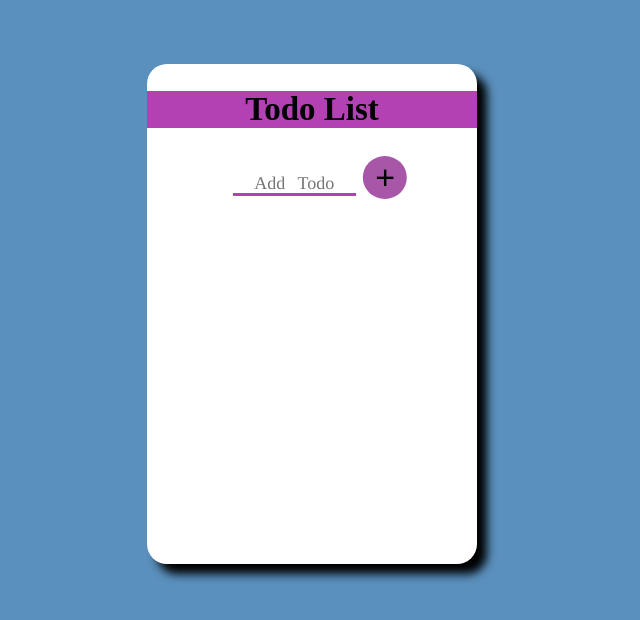
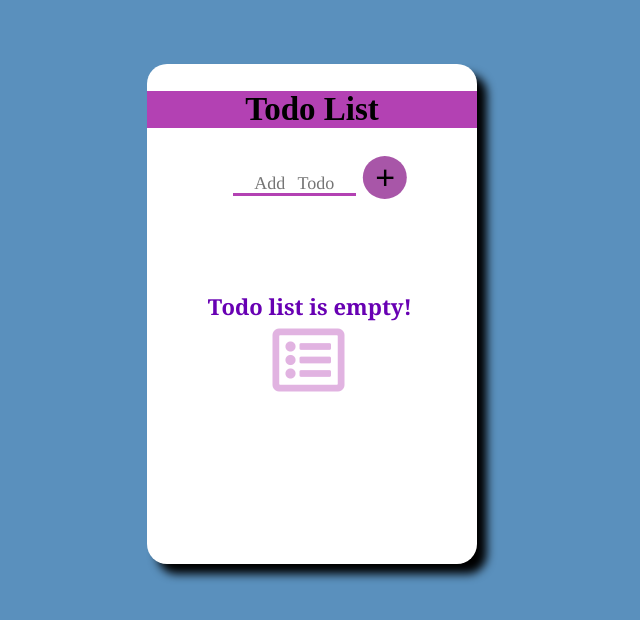
Before and after one commit to Shreyaswrp/TodoApp, a React (Create React App) app: page / in a window 1280 px wide. Shown: the top 620 px of the page, without its empty margins (328-968 px from the left). Built offline with nearby package versions, Linux system fonts and the light colour scheme.

Commit message:
todoapp with redux

```diff
--- a/src/components/Item.js
+++ b/src/components/Item.js
@@ -1,5 +1,5 @@
 import React, {useState} from 'react'
-import {deleteItem, checkItem, editItem, setEdit} from '../redux/action/index'
+import {deleteItem, checkItem, editItem} from '../redux/action/index'
 import {connect} from 'react-redux'
 import {confirmAlert} from 'react-confirm-alert';
 import 'react-confirm-alert/src/react-confirm-alert.css';
@@ -7,7 +7,7 @@ import 'react-confirm-alert/src/react-confirm-alert.css';
 function Item(props) {
 
     const [value,
-        setValue] = useState(props.currentElement.message)
+        setValue] = useState()
 
     const handleTodoDelete = id => {
         props.dispatch(deleteItem(id))
@@ -17,16 +17,12 @@ function Item(props) {
         props.dispatch(checkItem(id))
     }
 
-    const handleTodoEdit = () => {
-        props.dispatch(editItem(props.currentElement.id, value))
-    }
-
-    const handleTodoUpdate = () => {
-        props.dispatch(setEdit(props.currentElement.id))
+    const handleTodoEdit = id => {
+        props.dispatch(editItem(value, id))
     }
 
     return (
-        <div className='item-container'>
+        <div className='todo-item-container'>
             <input
                 type="checkbox"
                 checked={props.currentElement.isChecked}
@@ -35,18 +31,21 @@ function Item(props) {
             <input
                 style={props.currentElement.isChecked
                 ? {
-                    textDecoration: 'line-through'
+                    textDecoration: 'line-through',
+                    color: 'gray'
                 }
                 : null}
                 type='text'
                 className="todo-input-list"
-                value={value}
+                value={props.currentElement.isUpdating
+                ? value
+                : props.currentElement.message}
                 onChange={(event) => setValue(event.target.value)}/>
             <i
                 className="far fa-trash-alt delete-btn"
                 onClick={() => confirmAlert({
                 title: 'Confirm to delete',
-                message: `Are you sure to do this ${value}`,
+                message: `Are you sure?`,
                 buttons: [
                     {
                         label: 'Yes',
@@ -60,10 +59,10 @@ function Item(props) {
                 ]
             })}></i>
             <i
-                className="fas fa-pen edit-btn"
-                onClick={props.currentElement.isUpdating
-                ? handleTodoEdit
-                :handleTodoUpdate}></i>
+                className={props.currentElement.isUpdating
+                ? "fas fa-save edit-btn"
+                : "fas fa-pen edit-save-btn"}
+                onClick={() => handleTodoEdit(props.currentElement.id)}></i>
         </div>
     )
 }
--- a/src/components/Items.js
+++ b/src/components/Items.js
@@ -4,12 +4,17 @@ import {connect} from 'react-redux'
 
 const Items = props => {
     return (
-        <div>
-            {props
-                .todos
-                .map((todo, index) => (
-                    <Item key={index} currentElement={todo}></Item>
-                ))}
+        <div className='items-list'>
+            {props.todos.length === 0
+                ? <div>
+                        <h4 className="empty-todo-list-message">Todo list is empty!</h4>
+                        <i class="far fa-list-alt empty-todo-list-icon"></i>
+                    </div>
+                : props
+                    .todos
+                    .map((todo, index) => (
+                        <Item key={index} currentElement={todo}></Item>
+                    ))}
 
         </div>
     )
--- a/src/components/TodoForm.js
+++ b/src/components/TodoForm.js
@@ -25,7 +25,7 @@ class TodoForm extends Component {
                     <div className='item-list'>
                         <input className="todo-input" type='text' name='input' placeholder="Add Todo"/>
                         <button className='todo-add-button'>+</button>
-                        <span className='emptyValue-error-message'>{this.props.errorMessage}</span>
+                        <span className='empty-value-error-message'>{this.props.errorMessage}</span>
                     </div>
                     <Items/>
                 </form>
--- a/src/redux/action/index.js
+++ b/src/redux/action/index.js
@@ -1,41 +1,19 @@
-export const addItem=message=>
-{
+export const addItem = message => {
     return {
-        type:'ADD_ITEM',
+        type: 'ADD_ITEM',
         message,
-        id:Date.now()
+        id: Date.now()
     }
 }
 
-export const deleteItem=id=>
-{
-    return {
-        type:'DELETE_ITEM',
-        id
-    }
+export const deleteItem = id => {
+    return {type: 'DELETE_ITEM', id}
 }
 
-export const editItem=(value,id)=>
-{
-    return {
-        type:'EDIT_ITEM',
-        value,
-        id,
-    }
+export const editItem = (value, id) => {
+    return {type: 'EDIT_ITEM', value, id}
 }
 
-export const checkItem=id=>
-{
-    return{
-        type:'CHECK_ITEM',
-        id
-    }
+export const checkItem = id => {
+    return {type: 'CHECK_ITEM', id}
 }
-
-export const setEdit=id=>
-{
-    return{
-        type:'SET_EDIT',
-        id
-    }
-}
--- a/src/redux/action/reducer/todoReducer.js
+++ b/src/redux/action/reducer/todoReducer.js
@@ -60,29 +60,13 @@ const todoReducer = (state = initialState, action) => {
                         if (item.id === action.id) {
                             return {
                                 ...item,
-                                message :action.value,
+                                message: action.value,
+                                isUpdating: !item.isUpdating
                             }
                         }
                         return item
                     })
             }
-
-        case 'SET_EDIT':
-            const setTodo = state
-                .todo
-                .map(item => {
-                    if (item.id === action.id) {
-                        return {
-                            ...item,
-                            isUpdating:!item.isUpdating
-                        };
-                    }
-                    return item
-                })
-                return {
-                    ...state,
-                    todo: setTodo
-                }
         default:
             return state
 
--- a/src/style/Todo.css
+++ b/src/style/Todo.css
@@ -34,6 +34,7 @@
     border-bottom: 3px solid rgb(179, 65, 179);
     margin: 0 5% 1% 10%;
 }
+
 .todo-input:focus {
     outline: none;
 }
@@ -71,28 +72,26 @@
 }
 
 .todo-list-checkbox {
-    zoom: 1;
+    zoom: 1.1;
     cursor: pointer;
 }
 
 .todo-input-list {
     margin: 5% 2%;
     border: none;
-    width: 55%;
-    font-size: 17px;
+    width: 65%;
+    font-size: 20px;
     font-family: Times, serif;
-    border-bottom: 1px solid black;
 }
 
 .todo-input-list:focus {
     outline: none;
 }
 
-
 .delete-btn,
 .edit-btn {
     border: none;
-    zoom: 1.2;
+    zoom: 1.1;
     cursor: pointer;
 }
 
@@ -102,6 +101,10 @@
 
 .delete-btn {
     margin-right: 5%;
+    color: blue;
+}
+
+.delete-btn:hover{
     color: red;
 }
 
@@ -109,9 +112,48 @@
     margin-left: 50px;
 }
 
-.emptyValue-error-message {
+.empty-value-error-message{
     color: red;
     font-size: 13px;
     font-family: Verdana, Geneva, Tahoma, sans-serif;
     margin-left: 19px;
 }
+
+.edit-save-btn{
+  color: blue;
+  cursor: pointer;
+  zoom: 1.1;
+}
+
+.empty-todo-list-message {
+    color: rgb(104, 0, 179);
+    width: 79%;
+    margin-top: 35%;
+    margin-right: auto;
+    margin-left: auto;
+    font-size: 22px;
+    font-family: Cambria, Cochin, Georgia, Times, 'Times New Roman', serif;
+}
+
+.empty-todo-list-icon{
+    margin-left: 35%;
+    margin-top: -10%;
+    zoom: 4.5;
+    color: rgba(179, 65, 179, 0.4);;
+}
+
+.todo-item-container{
+    border: 2px solid rgb(160, 112, 160);
+    border-radius: 10px;
+    margin: 5px;
+}
+
+.empty-todo-list-icon:hover{
+    color: rgba(255, 0, 0, 0.719);
+}
+
+.items-list{
+    margin-left: auto;
+    margin-right: auto;
+    width: 80%;
+}
```
Also changed, not shown: 1 other file (tests, documents, lock files or other folders).
